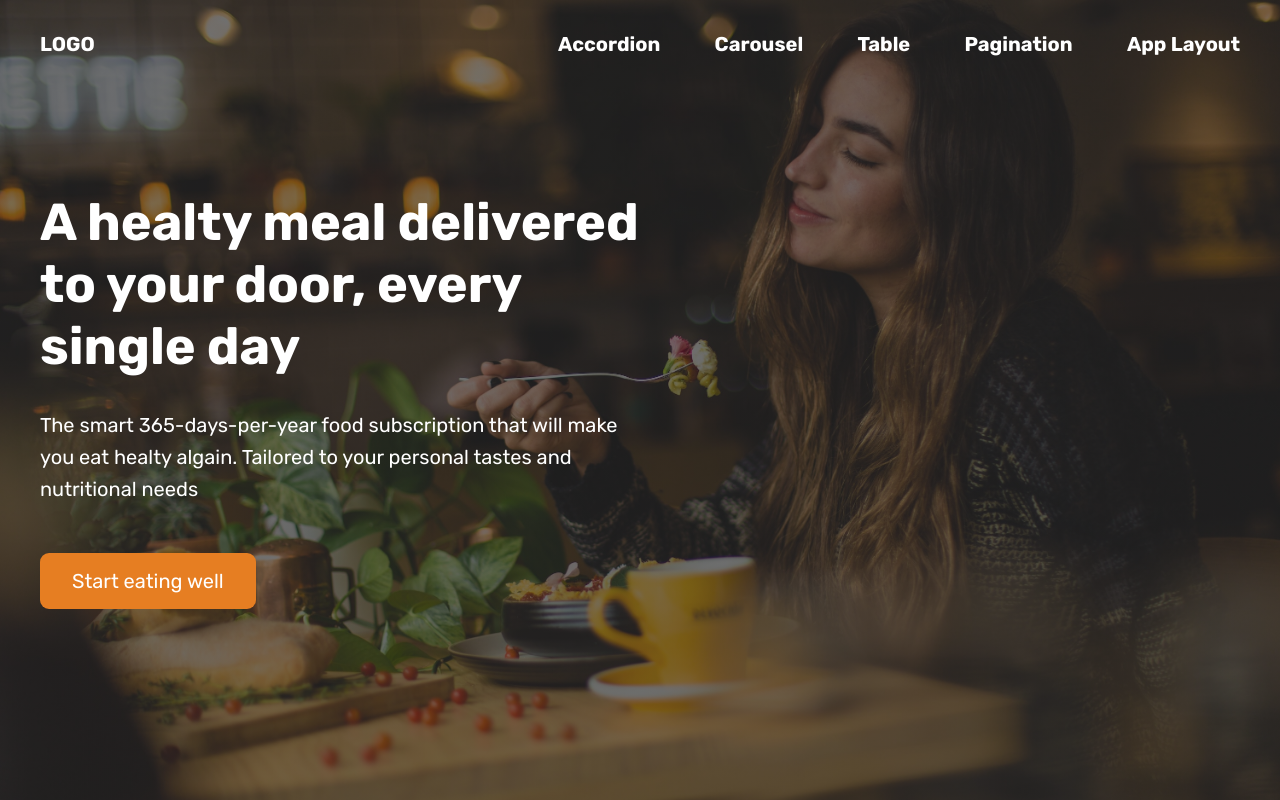
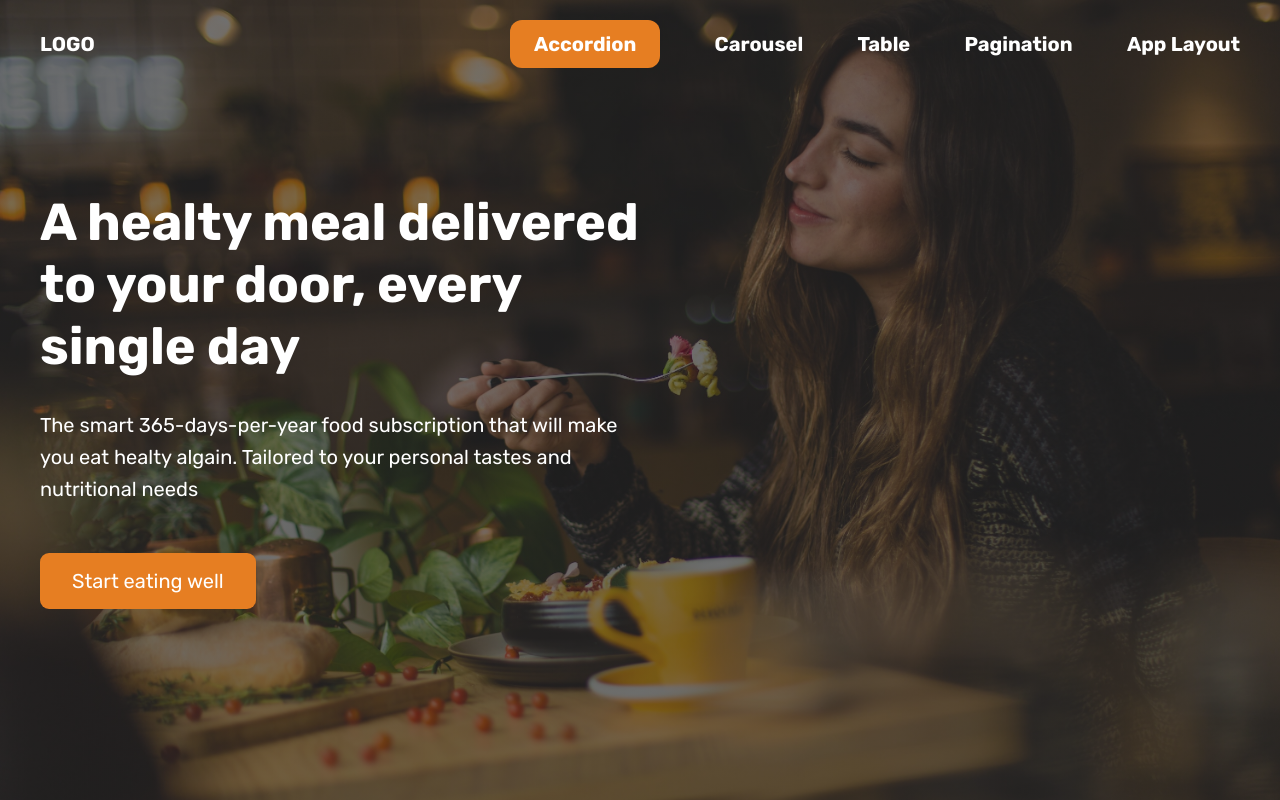
Before and after one commit to aohinoyi/components-sections, a plain HTML site: page index.html in a window 1280 px wide. In both pictures the pointer is over the link "Accordion". Shown: the top 800 px of the page. Drawn offline with Linux system fonts and the light colour scheme.

Commit message:
update index.html

```diff
--- a/index.html
+++ b/index.html
@@ -59,6 +59,11 @@
         margin-left: 50px;
       }
 
+      .navigation a:hover {
+        background-color: #e67e22;
+        padding: 12px 24px;
+        border-radius: 12px;
+      }
       .header-container {
         width: 1200px;
         position: absolute;
```
